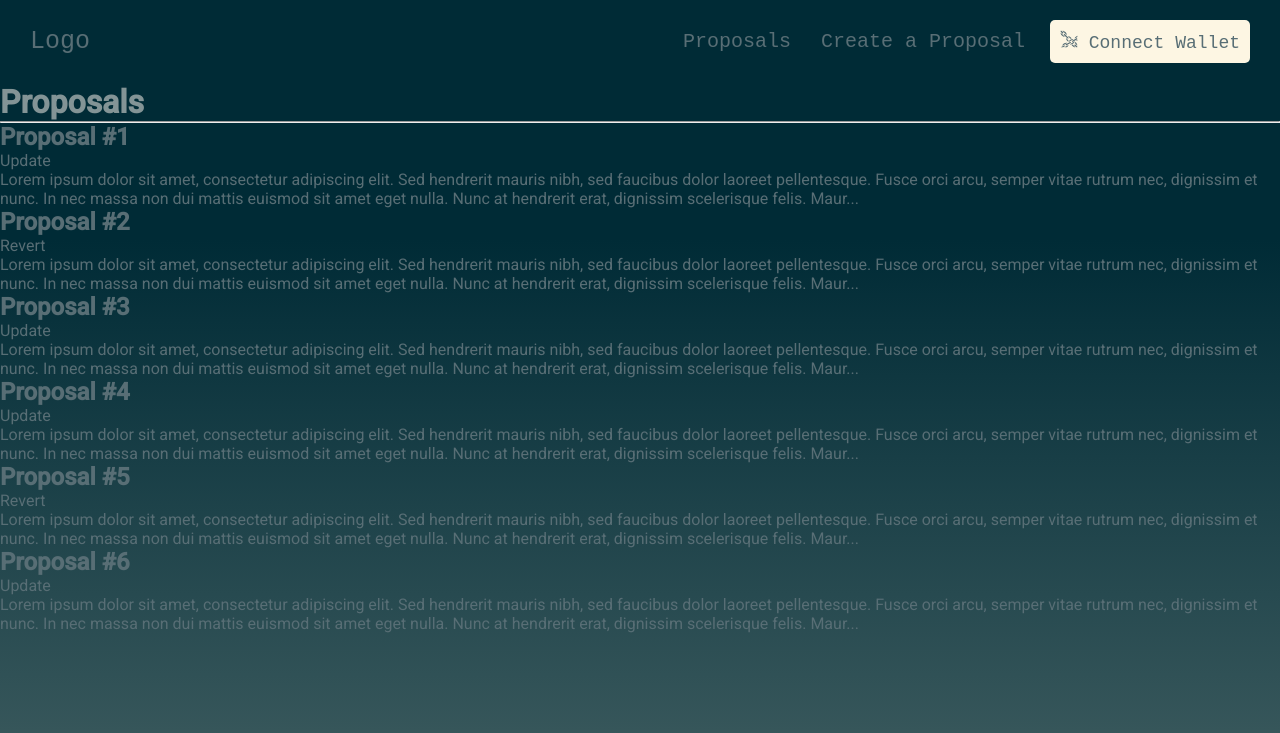
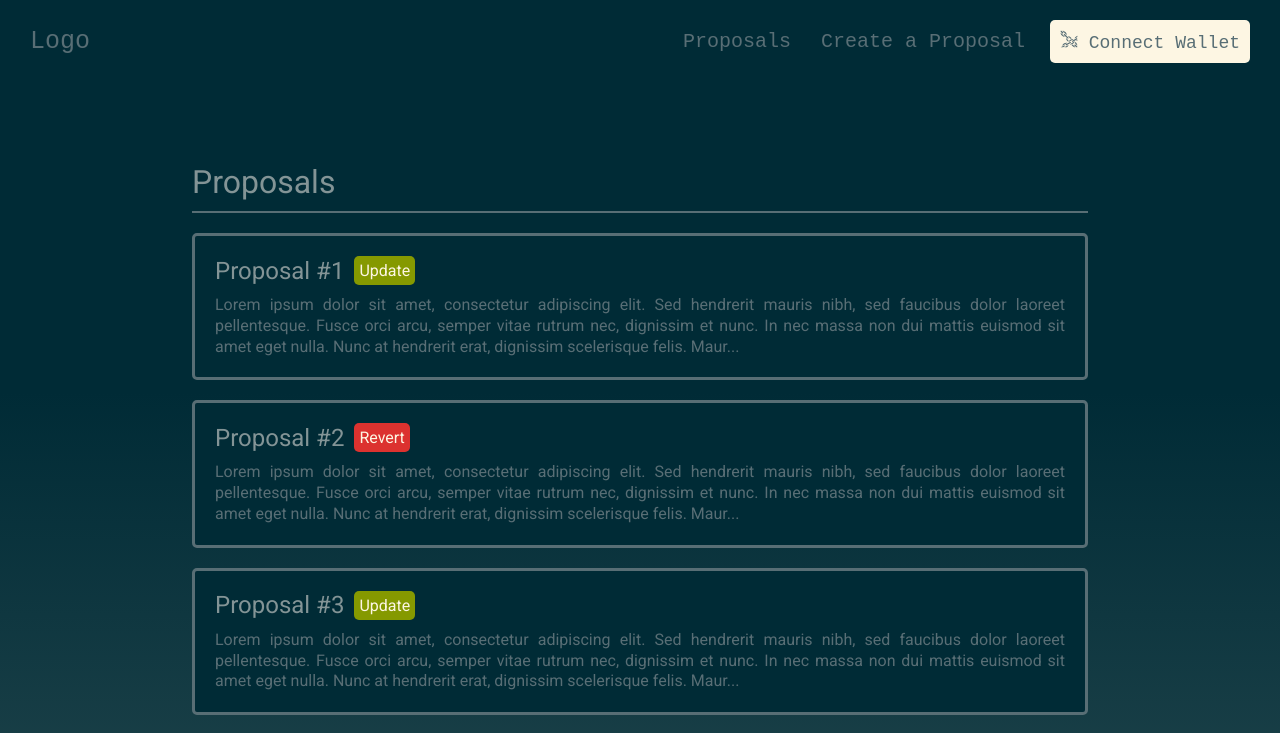
Before and after one commit to karasakalmt/Alfred, a React (Create React App) app in the folder front-end/: page /proposals in a window 1280 px wide. Shown: the top 733 px of the page. Built offline with nearby package versions, Linux system fonts and the light colour scheme; a web font is replaced by a local one.

Commit message:
proposal inside page elements

```diff
--- a/front-end/src/App.css
+++ b/front-end/src/App.css
@@ -87,3 +87,136 @@ a {
 .nav-right > ul > li {
   margin: 10px 15px;
 }
+
+/* GENERAL */
+.container{
+  width: 70%;
+  margin: 50px auto;
+  padding: 20px;
+}
+
+.title{
+  font-weight: 400;
+  margin: 10px 0;
+}
+
+.title-seperator{
+  border: 1px solid var(--base01);
+}
+
+/* PROPOSALS */
+.proposal-list-view{
+  padding: 20px;
+  margin: 20px 0;
+  background-color: var(--base03);
+  border: 3px solid var(--base01);
+  border-radius: 5px;
+}
+
+.proposal-title-container{
+  display: flex;
+  flex-direction: row;
+  align-items: center;
+  margin: 0px 0px 10px 0;
+}
+
+.proposal-title{
+  font-weight: 400;
+  color: var(--base0);
+}
+
+.proposal-label-update{
+  margin: 0px 10px;
+  padding: 5px;
+  border: 0px solid;
+  background-color: var(--green);
+  color: var(--base3);
+  border-radius: 5px;
+}
+
+.proposal-label-revert{
+  margin: 0px 10px;
+  padding: 5px;
+  border: 0px solid;
+  background-color: var(--red);
+  color: var(--base3);
+  border-radius: 5px;
+}
+
+.proposal-list-content{
+  text-align: justify;
+  line-height: 1.3em;
+}
+
+.vote-container{
+  margin: 10px 0px;
+}
+
+.vote-yes{
+  padding: 20px;
+  width: 50%;
+  display: inline-block;
+  border: 0px solid;
+  border-radius: 10px 0px 0px 10px;
+  background-color: var(--green);
+  color: var(--base3);
+  font-size: 20px;
+  cursor: pointer;
+}
+
+.vote-no{
+  padding: 20px;
+  width: 50%;
+  display: inline-block;
+  border-radius: 0px 10px 10px 0px;
+  border: 0px solid;
+  background-color: var(--red);
+  color: var(--base3);
+  font-size: 20px;
+  cursor: pointer;
+}
+
+input[type=text]{
+  border-radius: 10px;
+  border:0px;
+  padding: 5px;
+  background-color: var(--base3);
+}
+
+.raise-text{
+  margin: 0px 10px;
+  background-color: var(--base3);
+}
+
+.raise-button{
+  padding: 5px;
+  border: 0px solid;
+  background-color: var(--green);
+  color: var(--base3);
+  border-radius: 5px;
+  font-size: 1em;
+  cursor: pointer;
+}
+
+.submit-button{
+  padding: 5px;
+  border: 0px solid;
+  width: 100%;
+  background-color: var(--violet);
+  color: var(--base3);
+  border-radius: 5px;
+  font-size: 1em;
+  cursor: pointer;
+}
+
+textarea {
+  width: 100%;
+  height: 100px;
+  padding: 12px 20px;
+  margin: 10px 0px;
+  box-sizing: border-box;
+  border: 2px solid #ccc;
+  border-radius: 4px;
+  background-color: var(--base3);
+  resize: none;
+}
--- a/front-end/src/components/Proposal.jsx
+++ b/front-end/src/components/Proposal.jsx
@@ -10,7 +10,7 @@ const proposal = {
                   return 'Hello Contracts';
               }
           }`,
-  address: '0xE23AeB5c04b83D7b908fcb64E99327835940Db53',
+  address: '0x000000000000000000000000000000000',
   bounty: 0,
   vote: {
     yes: 0,
@@ -18,11 +18,11 @@ const proposal = {
   },
   discussion: [
     {
-      address:'0xE23AeB5c04b83D7b908fcb64E99327835940Db53',
+      address:'0x000000000000000000000000000000000',
       comment:'It looks awesome.'
     },
     {
-      address:'0xE23AeB5c04b83D7b908fcb64E99327835940Db54',
+      address:'0x000000000000000000000000000000000',
       comment:'This is very bad.'
     }
   ]
@@ -44,7 +44,7 @@ const Proposal = () => {
       </div>
       <div className="proposal-list-view">
         <h2 className="proposal-title">Content</h2>
-        <p className="proposal-list-content" style={{margin: '10px 0px'}}>{proposal.content }</p>
+        <p className="proposal-list-content" style={{margin: '10px 0px'}}>{proposal.content}</p>
       </div>
       {proposal.label ? <div className="proposal-list-view">
         <h2 className="proposal-title">Code</h2>
@@ -59,8 +59,46 @@ const Proposal = () => {
         />
         </span>
       </div>: ''}
+      <div className="proposal-list-view">
+        <h2 className="proposal-title">Vote</h2>
+        <div className="vote-container">
+            <button className="vote-yes">Yes</button>
+            <button className="vote-no">No</button>
+        </div>
+        <hr className="title-seperator"/>
+        <h2 className="proposal-title" style={{margin: '10px 0px'}}>Bounty</h2>
+        <p className="proposal-list-content" style={{margin: '10px 0px'}}>Current Bounty: {proposal.bounty}</p>
+        <form>
+            <label style={{margin: '0px 10px 0px 0px'}}>
+                Raise Bounty:
+                <input className="raise-text" type="text" name="name" />
+                ETH
+            </label>
+            <input className="raise-button" type="submit" value="Raise" />
+        </form>
+        <hr className="title-seperator" style={{margin: '10px 0px'}}/>
+        <h2 className="proposal-title" style={{margin: '10px 0px'}}>Discussion</h2>
+        <form>
+            <label style={{margin: '0px 10px 0px 0px'}}>
+                <textarea placeholder="Write your comment here..."></textarea>
+            </label>
+            <input className="submit-button" type="submit" value="Share Comment" />
+        </form>
+      {proposal.discussion.length>0 ? <>
+        {proposal.discussion.map((discussion) => {
+            return(<div style={{margin: '10px 0px'}}>
+            <hr className="title-seperator"/>
+            <p className="proposal-list-content" style={{margin: '10px 0px'}}>{discussion.address}</p>
+            <p className="proposal-list-content" style={{margin: '10px 0px'}}>{discussion.comment}</p>
+            </div>)}
+            )
+        }
+        </>: ''}
+      </div>
     </div>
   )
 }
 
+//- Proposal detail page (title, content, code, team address, bounty, vote, discussion)
+
 export default Proposal;
```
